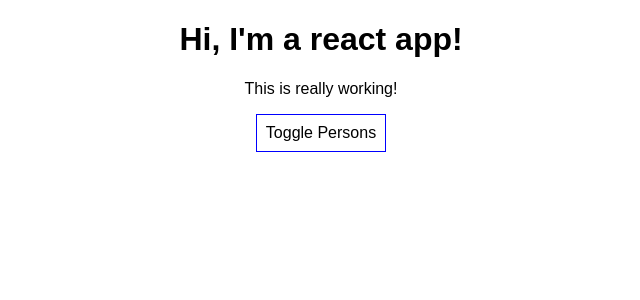
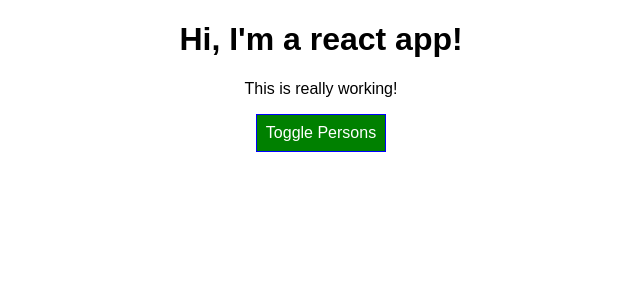
Before and after one commit to CSAtkinson/WorkingWithReact, a React (Create React App) app: page / in a window 1280 px wide. Shown: the top 300 px of the page, without its empty margins (319-959 px from the left). Built offline with nearby package versions, Linux system fonts and the light colour scheme.

Commit message:
First commit using Github GUI

```diff
--- a/src/App.css
+++ b/src/App.css
@@ -1,3 +1,11 @@
 .App {
   text-align: center;
 }
+
+.red{
+  color: red;
+}
+
+.bold{
+  font-weight: bold;
+}
--- a/src/App.js
+++ b/src/App.js
@@ -45,8 +45,9 @@
 
   render() {
     const style = {
-      backgroundColor: 'white',
+      backgroundColor: 'green',
       font: 'inherit',
+      color: 'white',
       border: '1px solid blue',
       padding: '9px',
       cursor: 'pointer'
@@ -67,12 +68,25 @@
           })}
         </div>
       );
+
+      style.backgroundColor = 'red';
     }
+
+    let classes = [];
+
+    if (this.state.persons.length <= 2) {
+      classes.push('red');
+    }
+    if (this.state.persons.length <= 1){
+      classes.push('bold')
+    }
+
+
 
     return (
       <div className="App">
        <h1>Hi, I'm a react app!</h1>
-       <p>This is really working!</p>
+       <p className={classes.join(' ')}>This is really working!</p>
        <button
           style={style}
           onClick={this.togglePersonsHandler}>Toggle Persons
```
